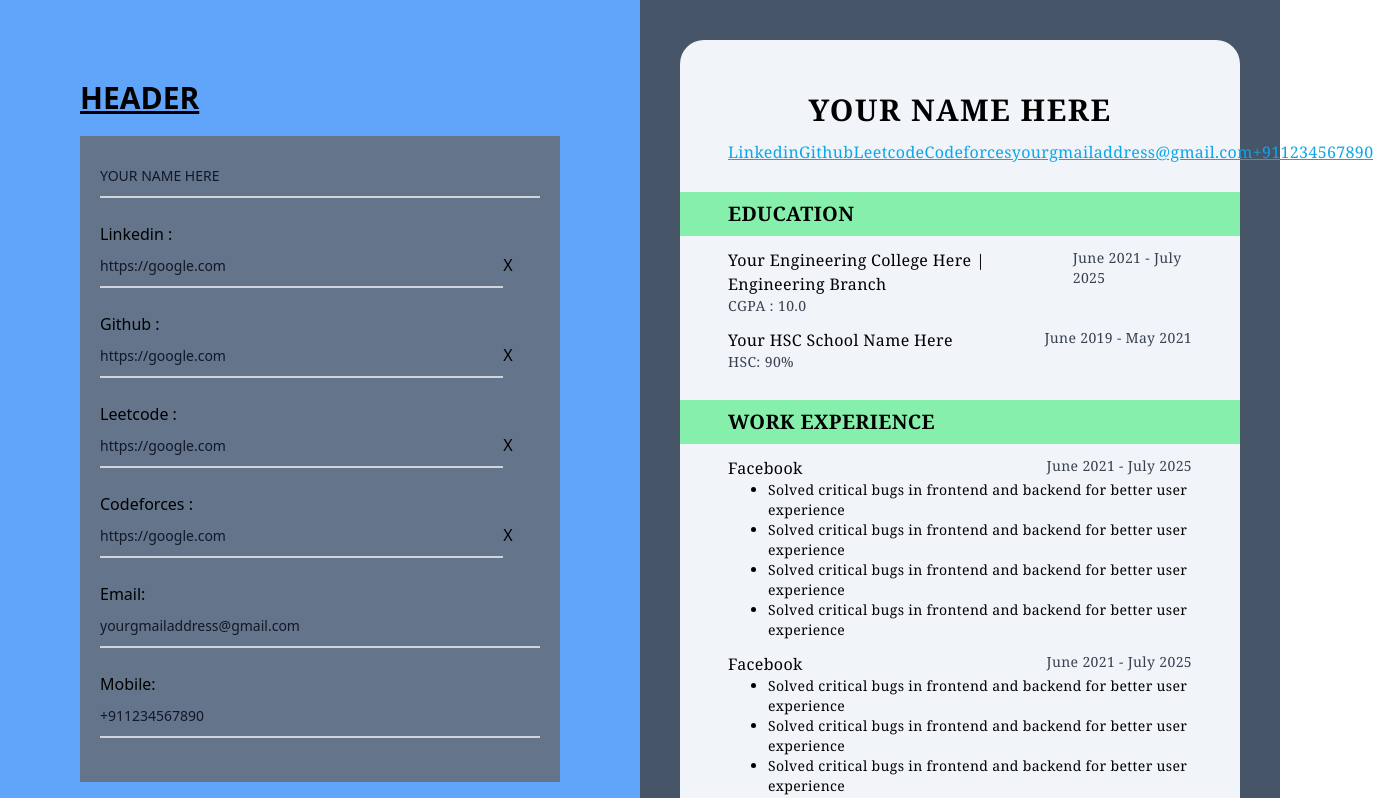
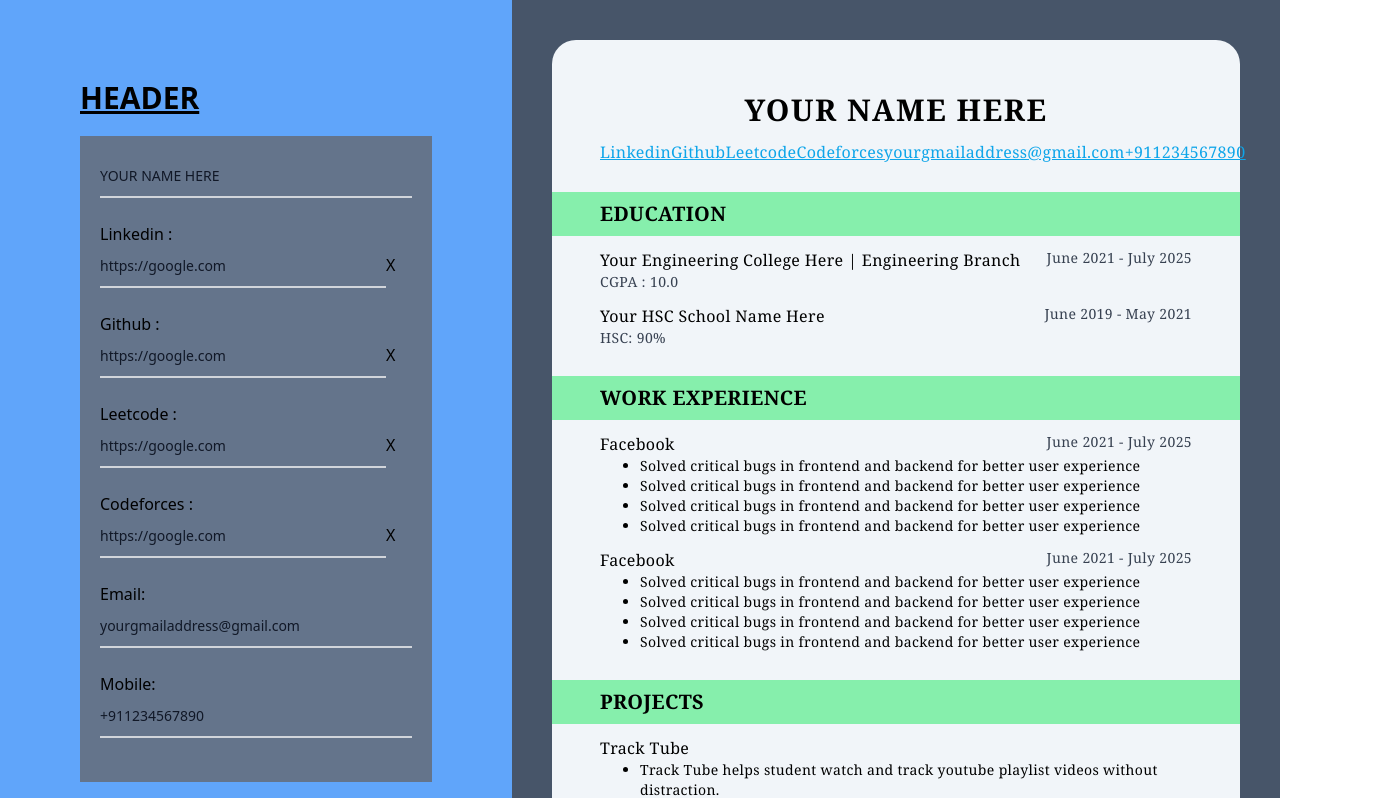
Before and after one commit to Kamlesh72/resume-builder, a React (Create React App) app: page / in a window 1280 px wide. Shown: the top 798 px of the page, 1373 px wide, since content can reach past the window. Built offline with nearby package versions, Linux system fonts and the light colour scheme.

Commit message:
package.json modified 2

```diff
--- a/src/App.js
+++ b/src/App.js
@@ -8,7 +8,7 @@ function App() {
   const [form, setForm] = useState(data);
   return (
     <FormContext.Provider value={{ form, setForm }}>
-      <div className="bg-slate-600 grid grid-cols-2">
+      <div className="bg-slate-600 grid grid-cols-5">
         <MyForm />
         <Resume1 />
       </div>
--- a/src/Form/MyForm.js
+++ b/src/Form/MyForm.js
@@ -151,7 +151,7 @@ const MyForm = () => {
   };
 
   return (
-    <div className="p-20 bg-blue-400">
+    <div className="p-20 bg-blue-400 col-span-2">
       <div className="flex flex-col gap-5">{displaySection()}</div>
       <button
         type="button"
--- a/src/Resume/Resume1.js
+++ b/src/Resume/Resume1.js
@@ -11,7 +11,7 @@ const Resume1 = () => {
   const { username, email, number, socialLinks } = data;
   return (
     <div
-      className="m-10 pt-10 bg-slate-100 text-sm rounded-3xl font-serif tracking-wide"
+      className="m-10 pt-10 bg-slate-100 text-sm rounded-3xl font-serif tracking-wide col-span-3"
       style={{ aspectRatio: "0.75" }}
     >
       <div className="resume text-center py-3">
```
